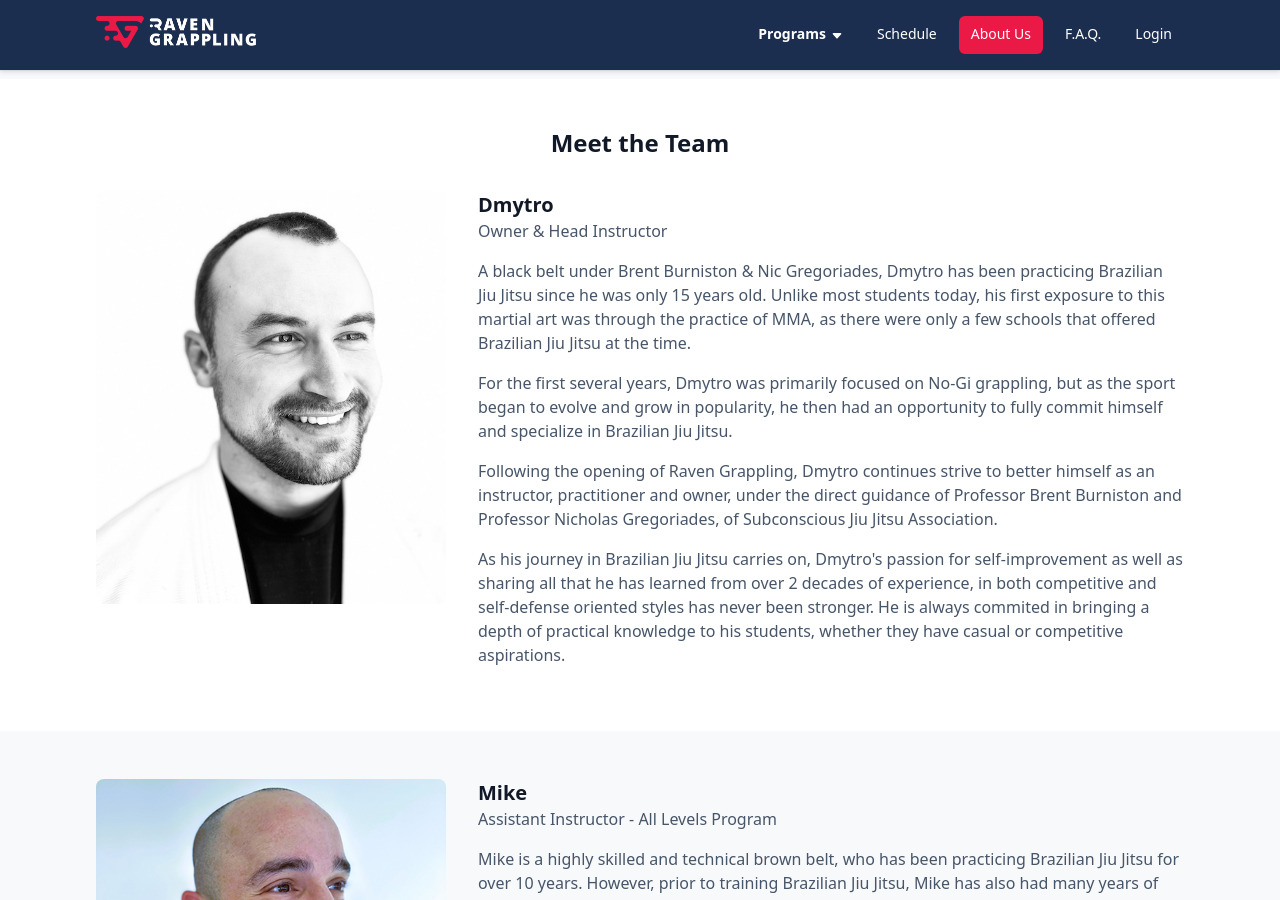
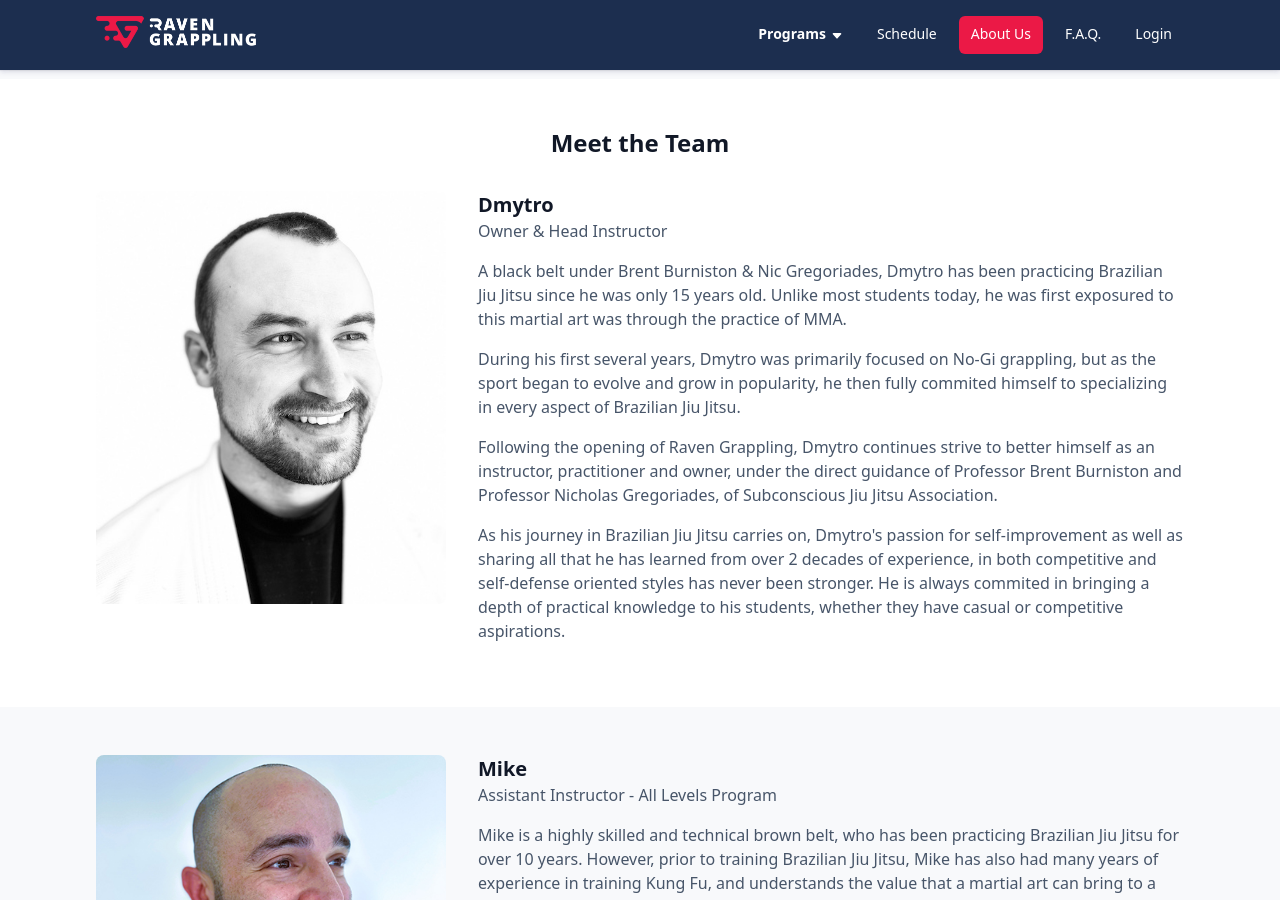
Before and after one commit to RavenGrappling/RavenGrappling.github.io, a Jekyll site: the page built from pages/about-us.html, in a window 1280 px wide and 900 px high, scrolled down 495 px. Built offline with Jekyll 4.4.1, drawn with Linux system fonts in a browser that asks for light colours.

Commit message:
Update about-us.html

```diff
--- a/pages/about-us.html
+++ b/pages/about-us.html
@@ -42,10 +42,10 @@
         Owner & Head Instructor
       </p>
       <p>
-        A black belt under Brent Burniston & Nic Gregoriades, Dmytro has been practicing Brazilian Jiu Jitsu since he was only 15 years old. Unlike most students today, his first exposure to this martial art was through the practice of MMA, as there were only a few schools that offered Brazilian Jiu Jitsu at the time.
+        A black belt under Brent Burniston & Nic Gregoriades, Dmytro has been practicing Brazilian Jiu Jitsu since he was only 15 years old. Unlike most students today, he was first exposured to this martial art was through the practice of MMA.
       </p>
       <p>
-        For the first several years, Dmytro was primarily focused on No-Gi grappling, but as the sport began to evolve and grow in popularity, he then had an opportunity to fully commit himself and specialize in Brazilian Jiu Jitsu.
+        During his first several years, Dmytro was primarily focused on No-Gi grappling, but as the sport began to evolve and grow in popularity, he then fully commited himself to specializing in every aspect of Brazilian Jiu Jitsu.
       </p>
       <p>
         Following the opening of Raven Grappling, Dmytro continues strive to better himself as an instructor, practitioner and owner, under the direct guidance of Professor Brent Burniston and Professor Nicholas Gregoriades, of Subconscious Jiu Jitsu Association.
```
